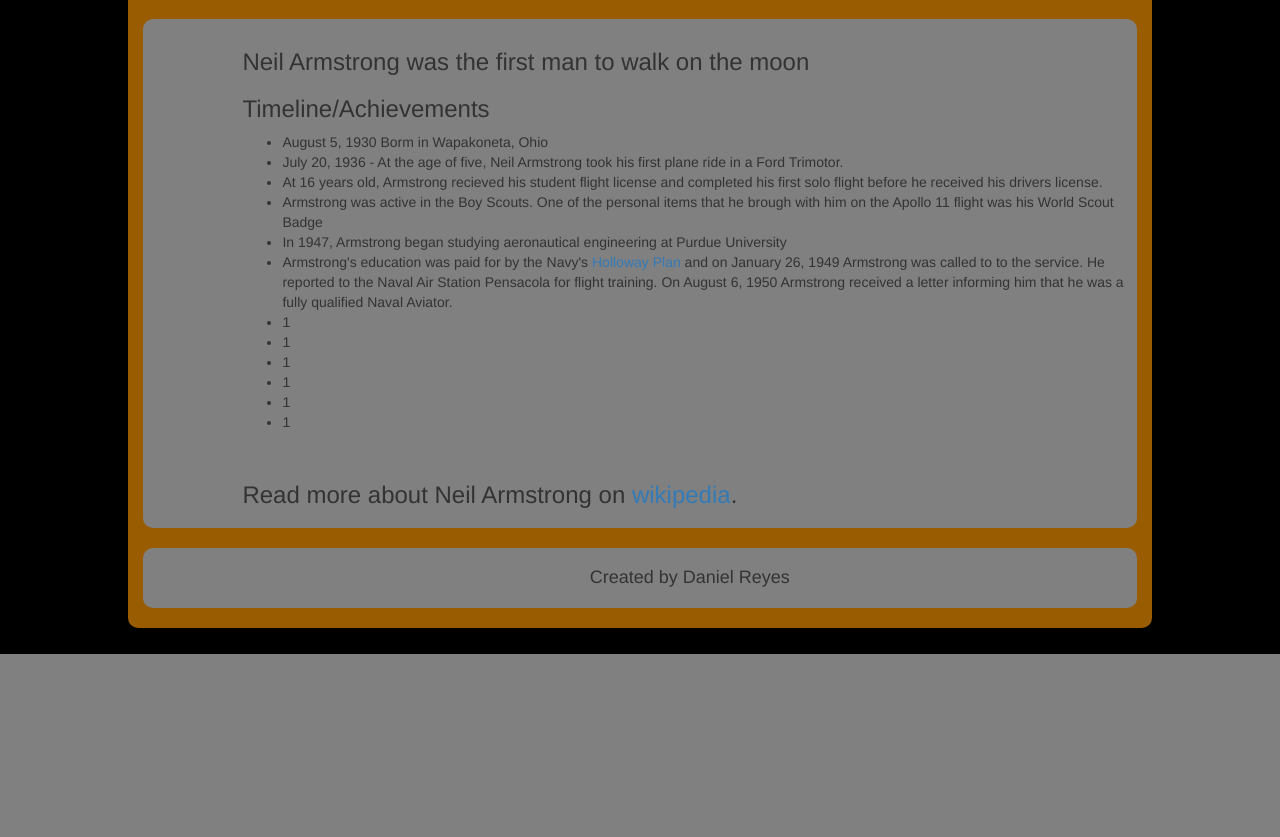
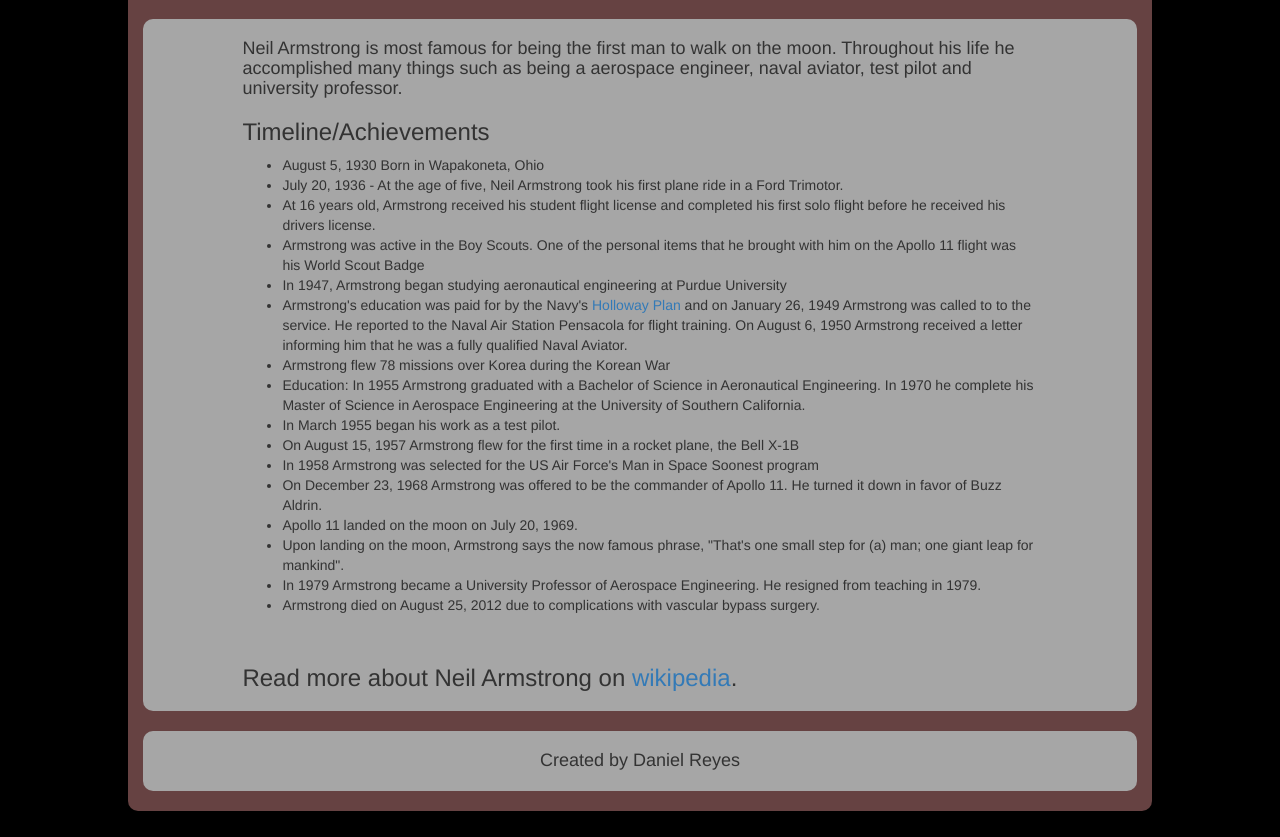
Before and after one commit to danjreyes/training, a PHP site: page / in a window 1280 px wide. Shown: the part 416-1253 px from the top of the page. Before the commit the page ends 1070 px from the top, so only its background shows below. Run offline with PHP 8.4, Linux system fonts and the light colour scheme.

Commit message:
Spell check complete

```diff
--- a/1. Other Training/index.html
+++ b/1. Other Training/index.html
@@ -21,21 +21,25 @@
             <br/>
 
             <section class="section_format">
-                <h3>Neil Armstrong was the first man to walk on the moon  </h3>
+                <h4>Neil Armstrong is most famous for being the first man to walk on the moon. Throughout his life he accomplished many things such as being a aerospace engineer, naval aviator, test pilot and university professor.</h3>
                 <h3>Timeline/Achievements</h3>
                 <ul>
-                    <li>August 5, 1930 Borm in Wapakoneta, Ohio
+                    <li>August 5, 1930 Born in Wapakoneta, Ohio
                     <li>July 20, 1936 - At the age of five, Neil Armstrong took his first plane ride in a Ford Trimotor.
-                    <li>At 16 years old, Armstrong recieved his student flight license and completed his first solo flight before he received his drivers license.
-                    <li>Armstrong was active in the Boy Scouts. One of the personal items that he brough with him on the Apollo 11 flight was his World Scout Badge
+                    <li>At 16 years old, Armstrong received his student flight license and completed his first solo flight before he received his drivers license.
+                    <li>Armstrong was active in the Boy Scouts. One of the personal items that he brought with him on the Apollo 11 flight was his World Scout Badge
                     <li>In 1947, Armstrong began studying aeronautical engineering at Purdue University
                     <li>Armstrong's education was paid for by the Navy's <a href="https://en.wikipedia.org/wiki/James_L._Holloway,_Jr.#Holloway_Plan" target="_blank">Holloway Plan</a> and on January 26, 1949 Armstrong was called to to the service. He reported to the Naval Air Station Pensacola for flight training. On August 6, 1950 Armstrong received a letter informing him that he was a fully qualified Naval Aviator.
-                    <li>1
-                    <li>1
-                    <li>1
-                    <li>1
-                    <li>1
-                    <li>1
+                    <li>Armstrong flew 78 missions over Korea during the Korean War
+                    <li>Education: In 1955 Armstrong graduated with a Bachelor of Science in Aeronautical Engineering. In 1970 he complete his Master of Science in Aerospace Engineering at the University of Southern California.
+                    <li>In March 1955 began his work as a test pilot.
+                    <li>On August 15, 1957 Armstrong flew for the first time in a rocket plane, the Bell X-1B
+                    <li>In 1958 Armstrong was selected for the US Air Force's Man in Space Soonest program
+                    <li>On December 23, 1968 Armstrong was offered to be the commander of Apollo 11. He turned it down in favor of Buzz Aldrin.
+                    <li>Apollo 11 landed on the moon on July 20, 1969.
+                    <li>Upon landing on the moon, Armstrong says the now famous phrase, "That's one small step for (a) man; one giant leap for mankind".
+                    <li>In 1979 Armstrong became a University Professor of Aerospace Engineering. He resigned from teaching in 1979.
+                    <li>Armstrong died on August 25, 2012 due to complications with vascular bypass surgery.
                 </ul>
                 <br/>
                 <h3>Read more about Neil Armstrong on <a href="https://en.wikipedia.org/wiki/Neil_Armstrong" target="-black">wikipedia</a>.</h3>
--- a/1. Other Training/main.css
+++ b/1. Other Training/main.css
@@ -4,13 +4,9 @@
 
 .space{
     border-radius: 10px;
-    background-color: rgba(154, 92, 0, 1);
+    background-color: rgba(102, 66, 66,1);
     margin: 2% 10% 2% 10%;
 
-
-}
-
-body{
 
 }
 
@@ -21,16 +17,16 @@ h1{
     text-align: center;
     padding-top: 10px;
     padding-bottom: 10px;
-    background-color: grey;
+    background-color: rgba(166, 166, 166,1);
 }
 
 .section_format{
     border-radius: 10px;
     padding-left: 10%;
-    padding-right: 10;
+    padding-right: 10%;
     padding-top: 10px;
     padding-bottom: 10px;
-    background-color: grey;
+    background-color: rgba(166, 166, 166,1);
 }
 
 .footer_format{
@@ -46,8 +42,8 @@ img{
 
 }
 
-@media screen and (max-width: 300px) {
+/*@media screen and (max-width: 300px) {
         h1 {
     font-size:20px;
     }
-}
+}*/
```
